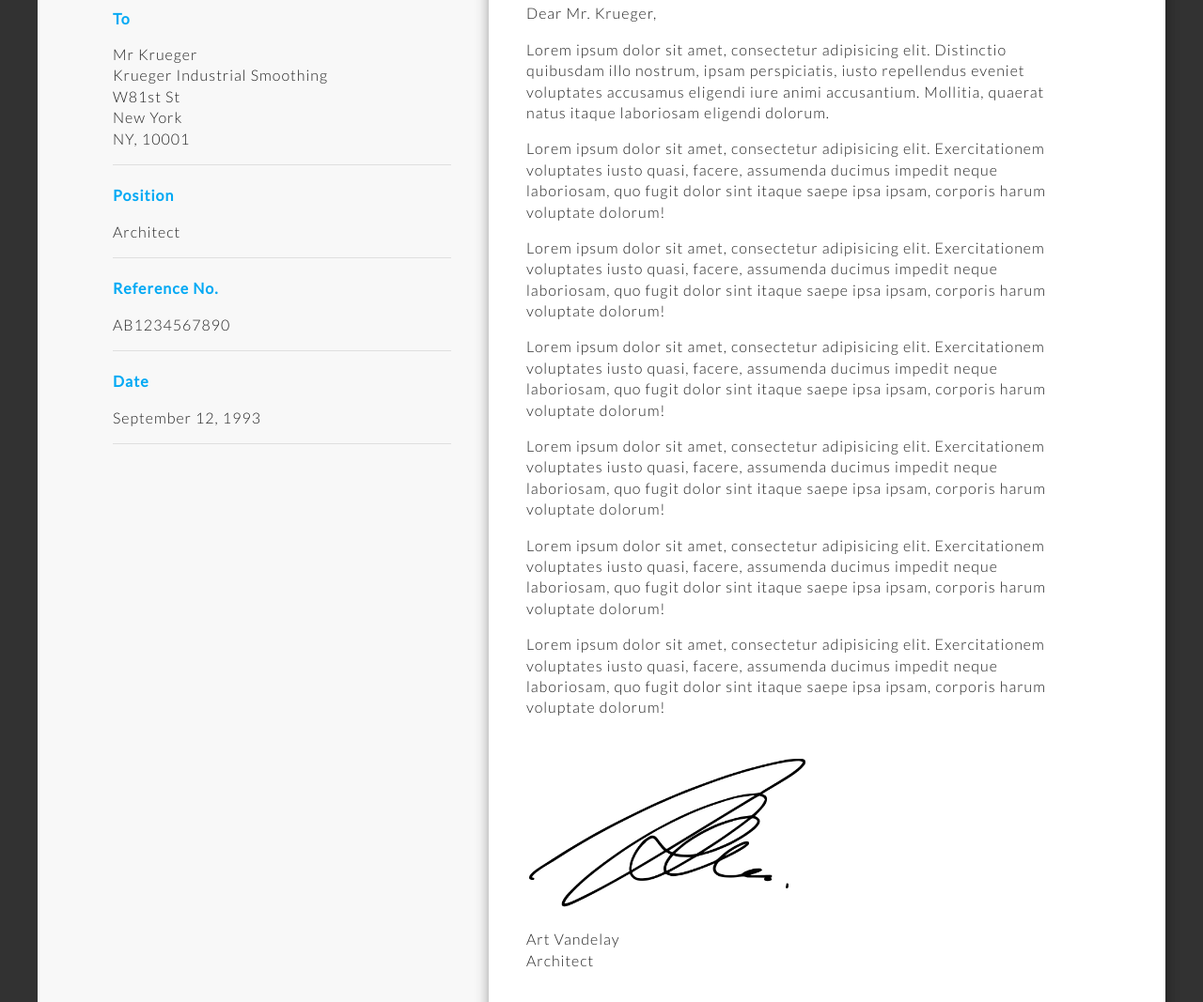
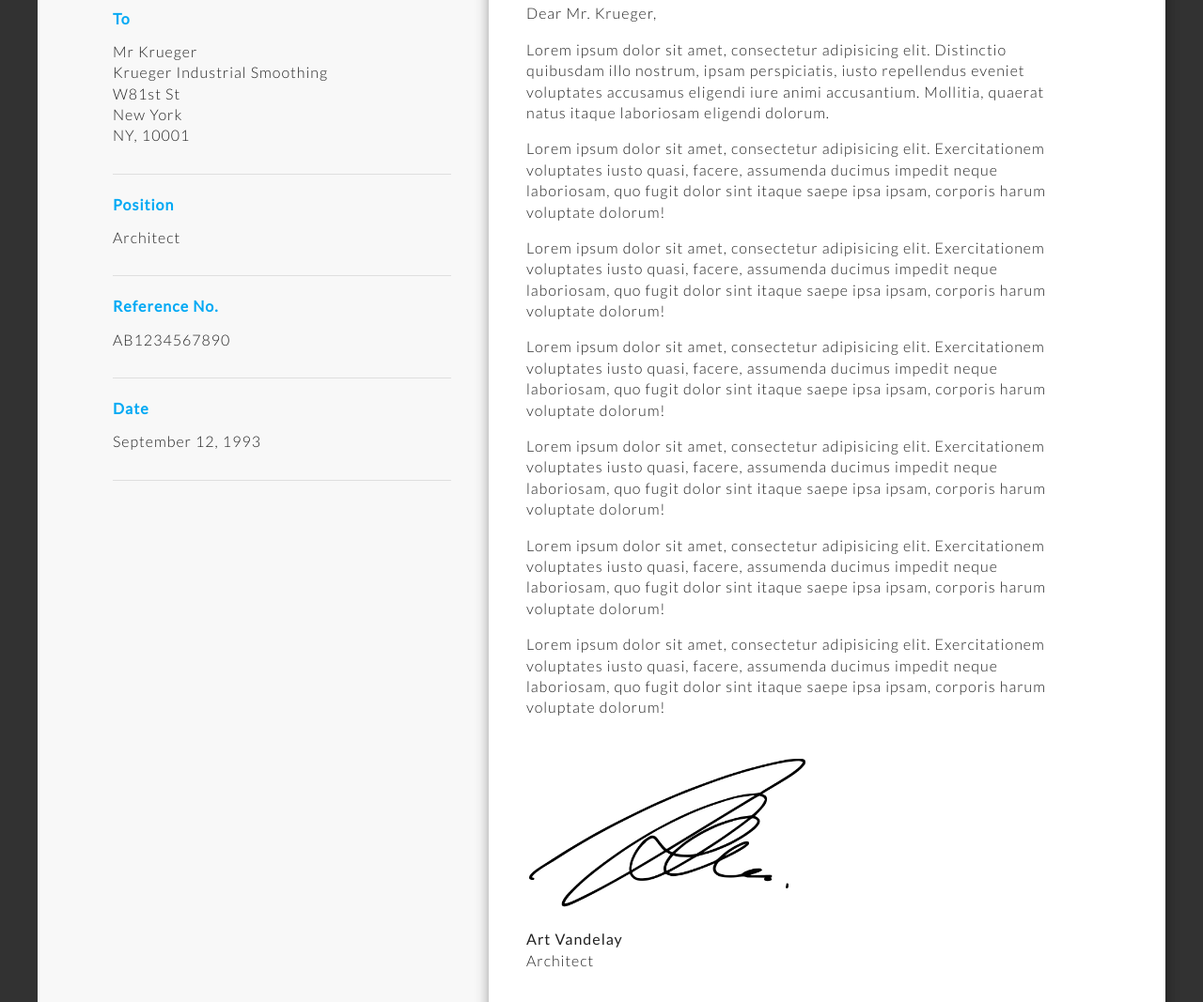
Before and after one commit to gp22/material-resume-template, a website built with webpack: page src/index.html in a window 1280 px wide. Shown: the part 325-1392 px from the top of the page at 94% size. Built offline with nearby package versions, Linux system fonts and the light colour scheme.

Commit message:
Add and modify margins

```diff
--- a/src/css/modules/_copy-container.scss
+++ b/src/css/modules/_copy-container.scss
@@ -4,11 +4,20 @@
 
   &--heading {
     color: $primary-color;
-    margin-bottom: 1rem;
+    margin-bottom: .8rem;
+
+    &__black {
+      color: $primary-text-color;
+      font-weight: 400;
+    }
   }
 
-  &--heading__small {
-    // font-weight: 400;
+  &__no-margin-top {
+    margin-top: 0;
+  }
+
+  &__more-margin-bottom {
+    margin-bottom: 1.8rem;
   }
 
   &__border-bottom {
--- a/src/index.html
+++ b/src/index.html
@@ -34,7 +34,7 @@
         <div class="row__aside-left">
           <div class="copy-container copy-container__border-bottom">
             <h4 class="copy-container--heading copy-container--heading__small">To</h4>
-            <p>Mr Krueger<br>
+            <p class="copy-container__no-margin-top copy-container__more-margin-bottom">Mr Krueger<br>
             Krueger Industrial Smoothing<br>
             W81st St<br>
             New York<br>
@@ -42,15 +42,15 @@
           </div>
           <div class="copy-container copy-container__border-bottom">
             <h4 class="copy-container--heading copy-container--heading__small">Position</h4>
-            <p>Architect</p>
+            <p class="copy-container__no-margin-top copy-container__more-margin-bottom">Architect</p>
           </div>
           <div class="copy-container copy-container__border-bottom">
             <h4 class="copy-container--heading copy-container--heading__small">Reference No.</h4>
-            <p>AB1234567890</p>
+            <p class="copy-container__no-margin-top copy-container__more-margin-bottom">AB1234567890</p>
           </div>
           <div class="copy-container copy-container__border-bottom">
             <h4 class="copy-container--heading copy-container--heading__small">Date</h4>
-            <p>September 12, 1993</p>
+            <p class="copy-container__no-margin-top copy-container__more-margin-bottom">September 12, 1993</p>
           </div>
         </div>
       </div>
@@ -82,7 +82,7 @@
               Lorem ipsum dolor sit amet, consectetur adipisicing elit. Exercitationem voluptates iusto quasi, facere, assumenda ducimus impedit neque laboriosam, quo fugit dolor sint itaque saepe ipsa ipsam, corporis harum voluptate dolorum!
             </p>
             <img class="copy-container--signature" src="img/signature.png" alt="signature">
-            <p>Art Vandelay<br>
+            <p><span class="copy-container--heading__black">Art Vandelay</span><br>
                Architect</p>
           </div>
         </div>
```
